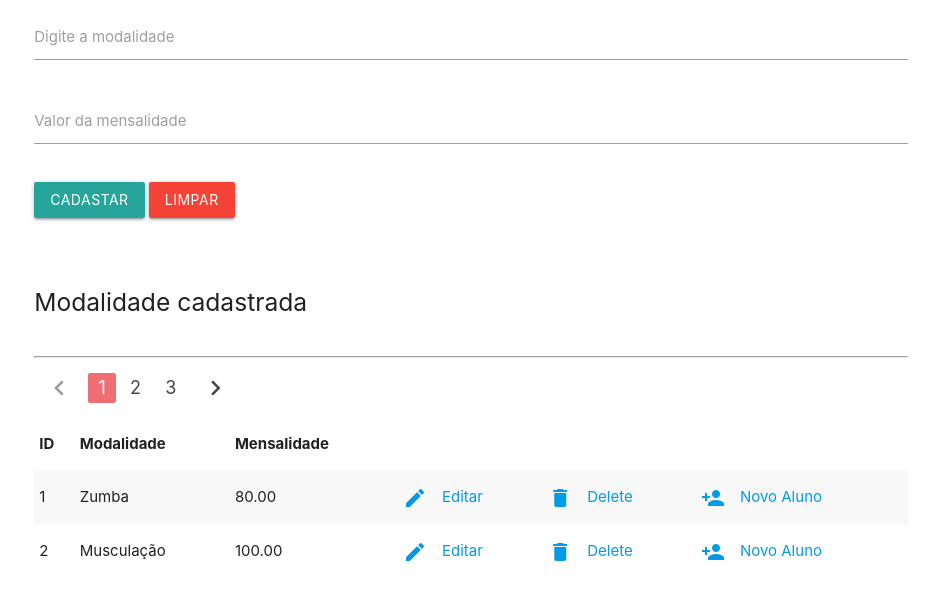
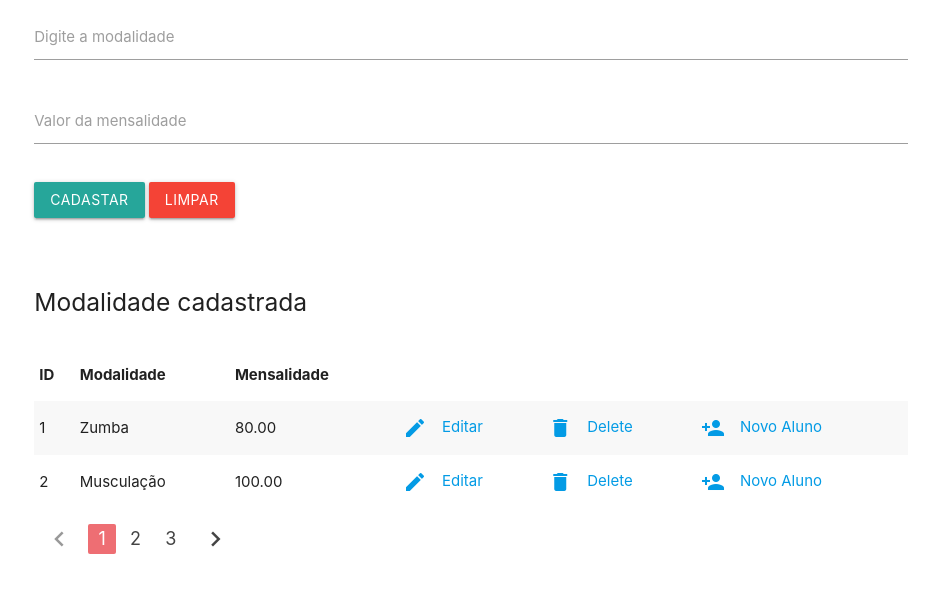
Before and after one commit to DiegoMoralesNavarro/Curso-de-PDO, a PHP site: page /public/modalidades.php?pagina=1 in a window 1280 px wide. Shown: the part 141-739 px from the top of the page, without its empty margins (169-1108 px from the left). Run offline with PHP 8.4, Linux system fonts and the light colour scheme; data comes from the database, SQL or seed files in the repository.

Commit message:
paginação

```diff
--- a/public/modalidades.php
+++ b/public/modalidades.php
@@ -48,11 +48,10 @@ session_start();
 				<?php require_once "../database/modalidades/read.php"; ?>
 
 			</tbody>
-<hr>
-			<ul class='pagination'>
+		</table>
+		<ul class='pagination'>
 				<?php require_once "../database/modalidades/paginar.php"; ?>
-			</ul>
-		</table>
+		</ul>
 
 	</div>
 </div>
@@ -69,5 +68,4 @@ session_start();
 
 
 
-
 <?php require_once "../config/footer.inc.php"; ?>
```
